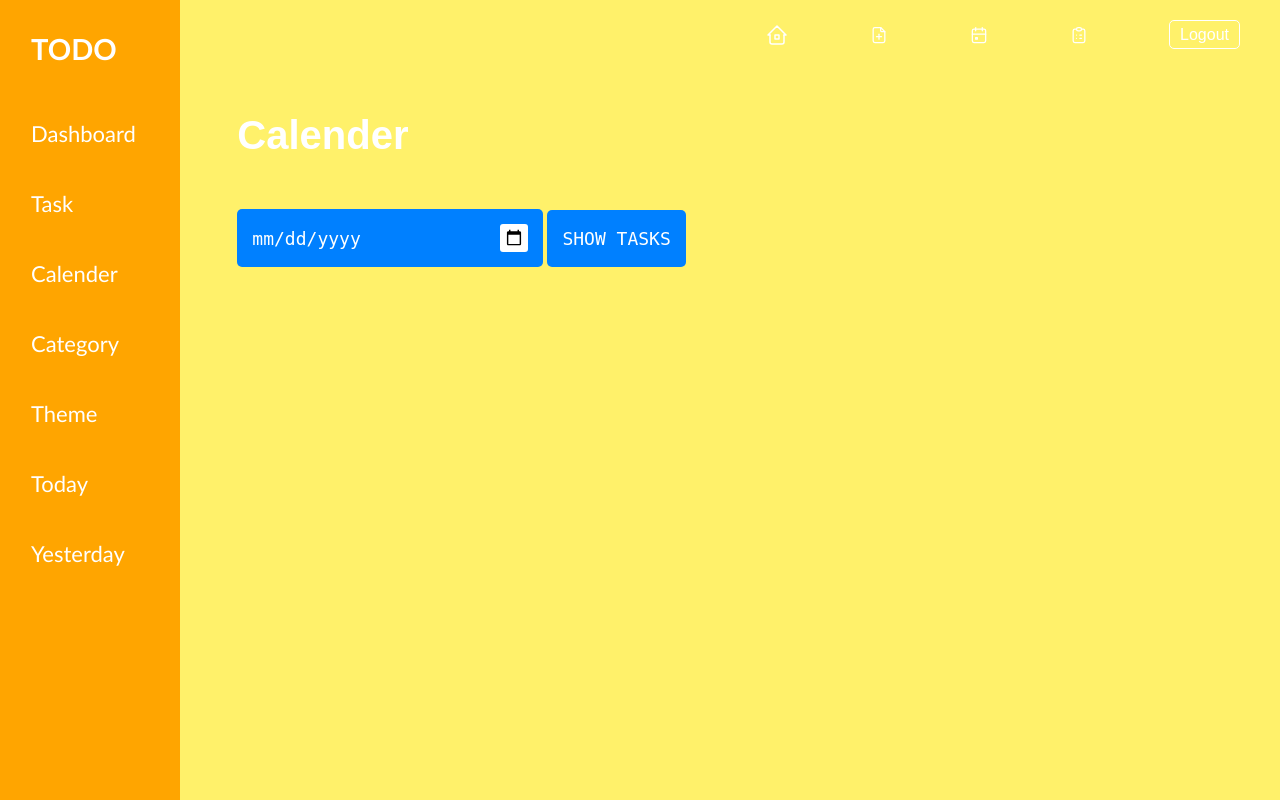
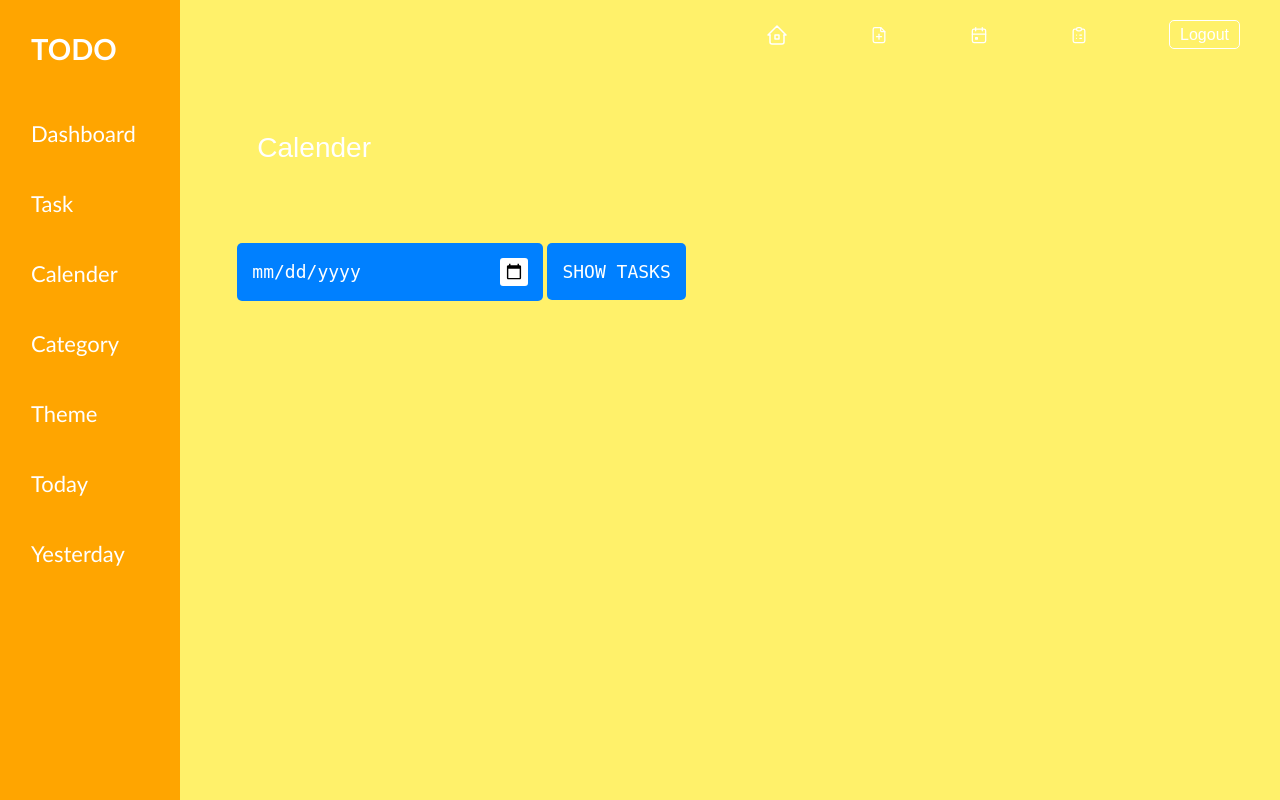
Before and after one commit to iamaswathisnair/originalprjct-aswathi, a Django app: template todoapp/page_app/templates/calender.html in a window 1280 px wide. Run offline with Django 3.2, Linux system fonts and the light colour scheme; the template is opened without the code that fills it, so the values that code supplies are empty.

Commit message:
ADDING CHANGES

```diff
--- a/todoapp/page_app/static/css/calender.css
+++ b/todoapp/page_app/static/css/calender.css
@@ -44,3 +44,6 @@ button {
   outline: none;
   border-radius: 5px;
 }
+.calender h3{
+  color: white;
+}
--- a/todoapp/page_app/static/css/theme.css
+++ b/todoapp/page_app/static/css/theme.css
@@ -68,3 +68,7 @@
     rgb(255, 163, 35) 100%
   );
 }
+
+.theme h3 {
+  color: white;
+}
--- a/todoapp/page_app/templates/calender.html
+++ b/todoapp/page_app/templates/calender.html
@@ -14,10 +14,13 @@ calender
 
 
 {% block content %}
-<h1>Calender</h1>
+<div class="calender">
+<h3>Calender</h3>
+</div>
 <form method="post">
     {% csrf_token %}
 <input name="date" class="calender" type="date" />
 <button type='submit'>SHOW TASKS</button>
 </form>
+
 {% endblock content %}
--- a/todoapp/page_app/templates/category.html
+++ b/todoapp/page_app/templates/category.html
@@ -13,7 +13,7 @@ category
 
 
 {% block content %}
-<h1>Category</h1>
+<h3>Category</h3>
 <div class="cat-container">
 {% for i in category %}
 <div class="cat">
--- a/todoapp/page_app/templates/theme.html
+++ b/todoapp/page_app/templates/theme.html
@@ -13,7 +13,8 @@ theme
 
 
 {% block content %}
-<h1>Themes</h1>
+<div class="theme">
+<h3>Themes</h3>
 <div class='theme-container'>
 <div class='theme-container-inside'>
    <a href="/theme?theme=FBA830"> <div class="box-5"></div></a>
@@ -24,7 +25,7 @@ theme
 
 
 
-
+</div>
 </div>
 </div>
 {% endblock content %}
```
Also changed, not shown: todoapp/page_app/templates/lastmonth.html (deleted, +0 -18 lines), todoapp/db.sqlite3.
